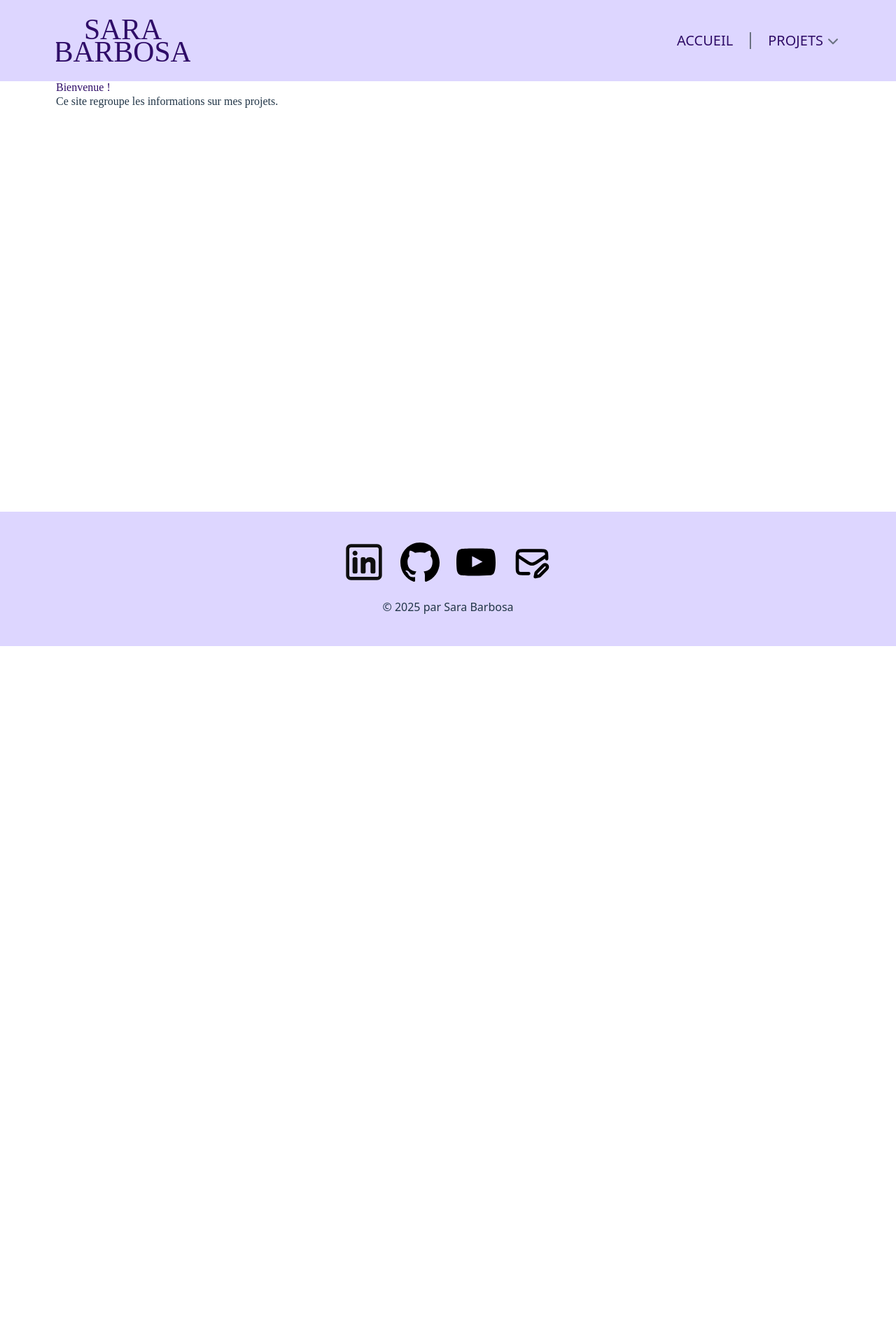
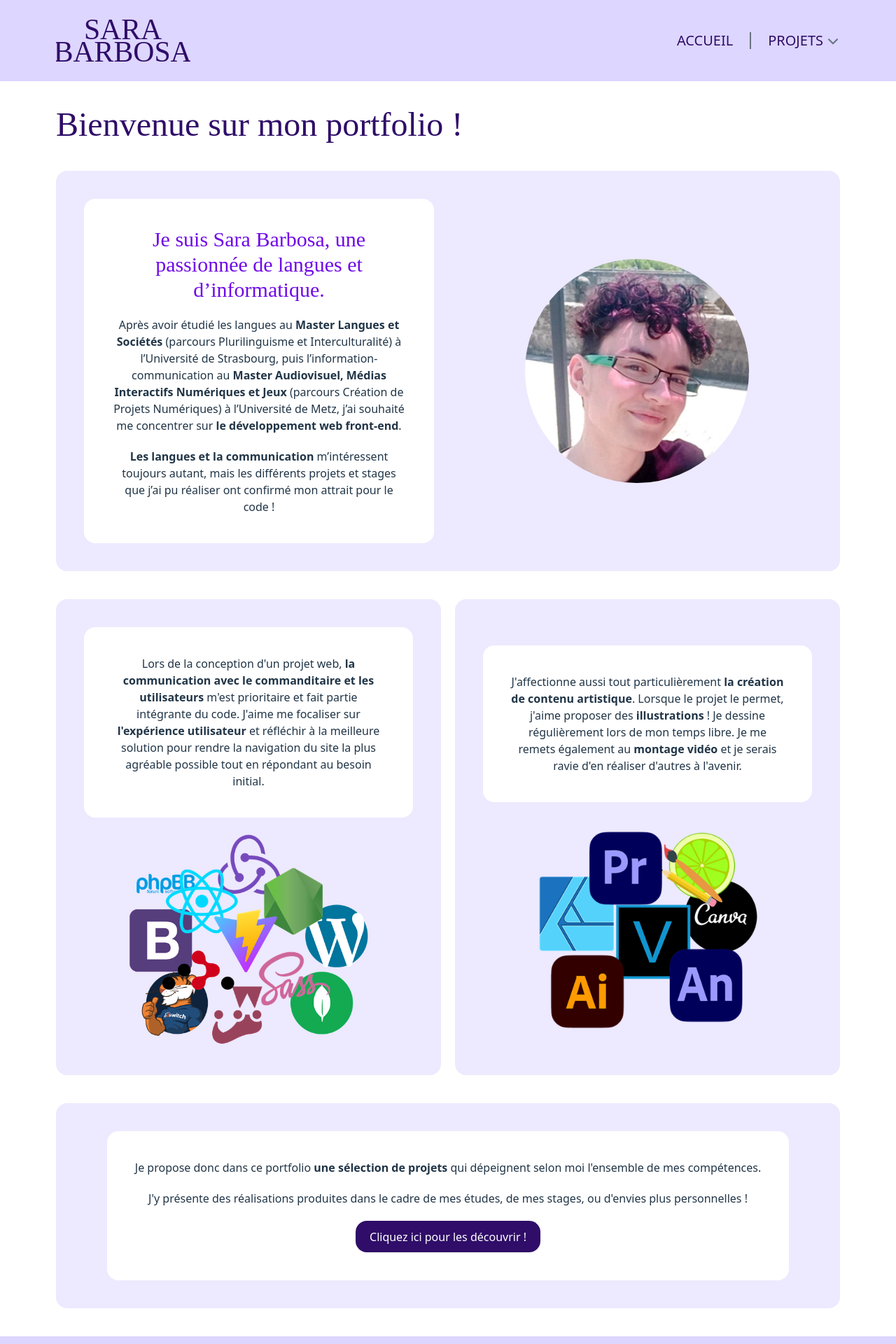
Before and after one commit to SaraBrancoBarbosa/Portfolio, a React (Vite) app: page /#/ in a window 1280 px wide. Shown: the top 1920 px of the page at 70% size. Before the commit the page ends 923 px from the top, so only its background shows below. Built offline with nearby package versions, Linux system fonts and the light colour scheme.

Commit message:
Homepage code (responsive, content...

```diff
--- a/src/pages/homepage/Homepage.jsx
+++ b/src/pages/homepage/Homepage.jsx
@@ -1,10 +1,62 @@
+import { Link } from "react-router"
+
 function Homepage() {
   return (
-    <div>
+    <div className="w-full flex flex-col gap-5 lg:gap-10">
 
-      <h1>Bienvenue !</h1>
+      <div className="mt-3 sm:mt-9">
+        <h1 className="text-4xl md:text-5xl">Bienvenue sur mon portfolio !</h1>
+      </div>
 
-      <h2>Ce site regroupe les informations sur mes projets.</h2>
+      <div className="flex flex-col-reverse lg:grid lg:grid-cols-2 gap-10 p-5 lg:p-10 justify-center items-center rounded-2xl bg-violet-100 lg:min-h-104">
+        <div className="flex flex-col items-center text-center gap-5 p-10 rounded-2xl bg-white">
+          <h2 className="text-2xl lg:text-3xl text-violet-700">Je suis Sara Barbosa, une passionnée de langues et d’informatique.</h2>
+
+          <p>Après avoir étudié les langues au <span className="font-bold">Master Langues et Sociétés</span> (parcours Plurilinguisme et Interculturalité) à l’Université de Strasbourg,
+            puis l’information-communication au <span className="font-bold">Master Audiovisuel, Médias Interactifs Numériques et Jeux</span> (parcours Création de Projets Numériques) à l’Université de Metz,
+            j’ai souhaité me concentrer sur <span className="font-bold">le développement web front-end</span>.
+          </p>
+
+          <p><span className="font-bold">Les langues et la communication</span> m’intéressent toujours autant, mais les différents projets et stages que j’ai pu réaliser ont confirmé mon attrait pour le code !</p>
+        </div>
+
+        <div className="flex flex-col items-center">
+          <img src="assets/logo.webp" className="w-52 sm:w-80 rounded-full" alt="Logo du site. Le lien mène à la page d'accueil." />
+        </div>
+      </div>
+
+        <div className="grid grid-cols-1 lg:grid-cols-2 gap-5 flex-row justify-between items-center">
+          <div className="flex flex-col items-center text-center justify-center gap-5 p-10 rounded-2xl h-full bg-violet-100">
+            <p className="p-10 rounded-2xl bg-white min-h-[182px] block content-center">
+              Lors de la conception d'un projet web, <span className="font-bold">la communication avec le commanditaire et les utilisateurs</span> m'est prioritaire et fait partie intégrante du code.
+              J'aime me focaliser sur <span className="font-bold">l'expérience utilisateur</span> et réfléchir à la meilleure solution pour rendre la navigation du site la plus agréable possible tout en répondant au besoin initial.
+            </p>
+
+            <img src="assets/Code.png" className="w-64 sm:w-88" alt="Logos de plusieurs outils servant au développement web." />
+          </div>
+
+          <div className="flex flex-col items-center text-center justify-center gap-10 p-10 rounded-2xl h-full bg-violet-100">
+            <p className="p-10 rounded-2xl bg-white min-h-[182px] block content-center">
+              J'affectionne aussi tout particulièrement <span className="font-bold">la création de contenu artistique</span>.
+              Lorsque le projet le permet, j'aime proposer des <span className="font-bold">illustrations</span> ! Je dessine régulièrement lors de mon temps libre.
+              Je me remets également au <span className="font-bold">montage vidéo</span> et je serais ravie d'en réaliser d'autres à l'avenir.
+            </p>
+
+            <img src="assets/Creations.png" className="w-60 sm:w-80" alt="Logos de plusieurs outils servant à la création de contenu." />
+          </div>
+        </div>
+
+      <div className="flex flex-col gap-5 p-10 justify-center items-center rounded-2xl bg-violet-100 mb-5 lg:mb-10">
+        <div className="flex flex-col items-center text-center gap-5 p-10 rounded-2xl bg-white">
+          <p>Je propose donc dans ce portfolio <span className="font-bold">une sélection de projets</span> qui dépeignent selon moi l'ensemble de mes compétences.</p>
+          <p>J'y présente des réalisations produites dans le cadre de mes études, de mes stages, ou d'envies plus personnelles !</p>
+          <Link to="/projects">
+              <button type="button" className="text-white rounded-2xl hover:scale-110 transition-transform duration-200">
+                Cliquez ici pour les découvrir !
+              </button>
+            </Link>
+        </div>
+      </div>
 
     </div>
   )
```
